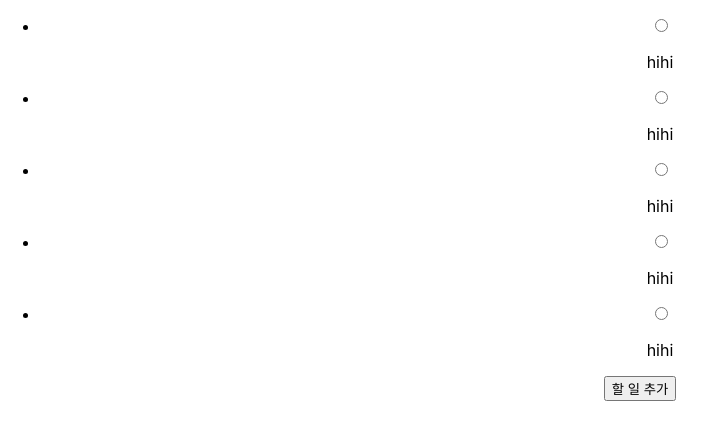
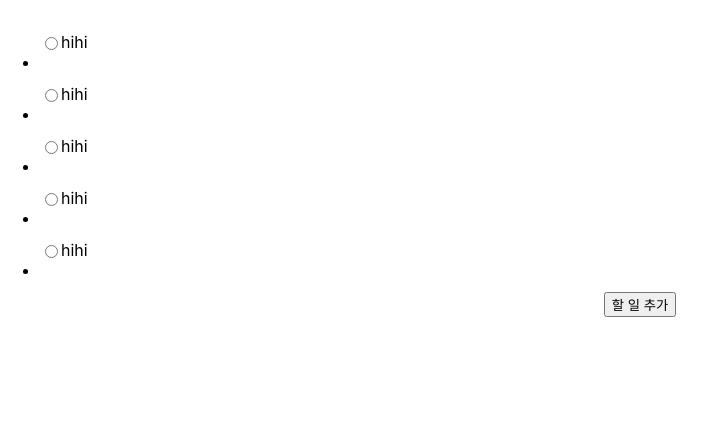
Before and after one commit to Vallista/React-Hooks-Context-API-Todo-Example, a React (Create React App) app: page / in a window 1280 px wide. Shown: the top 440 px of the page, without its empty margins (0-716 px from the left). Built offline with nearby package versions, Linux system fonts and the light colour scheme.

Commit message:
folder단위로 래핑 및 css module 파일 추가

```diff
--- a/src/components/atoms/RadioButton.tsx
+++ b/src/components/atoms/RadioButton/index.tsx
@@ -1,5 +1,7 @@
 import React from 'react'
 import classNames from 'classnames'
+
+import styles from './style.module.css'
 
 interface IProps {
   className?: string
@@ -9,7 +11,7 @@ interface IProps {
 }
 
 const RadioButton: React.FC<IProps> = ({ className, text, name, value }) => {
-  const classProps = classNames(className)
+  const classProps = classNames(className, styles['default'])
 
   return (
     <label className={classProps}>
--- /dev/null
+++ b/src/components/atoms/RadioButton/style.module.css
@@ -0,0 +1,3 @@
+.default {
+  display: flex;
+}
--- a/src/components/organisms/TodoList.tsx
+++ b/src/components/organisms/TodoList.tsx
@@ -2,9 +2,9 @@ import React from 'react'
 import classNames from 'classnames'
 import { Todo } from '../../models/Todo'
 
-import List from '../molecules/List'
-import ListItem from '../molecules/ListItem'
-import RadioButton from '../atoms/RadioButton'
+import List from '../molecules/List/index'
+import ListItem from '../molecules/ListItem/index'
+import RadioButton from '../atoms/RadioButton/index'
 import Button from '../atoms/Button'
 
 interface IProps {
```
Also changed, not shown: src/components/atoms/Button/index.tsx (renamed from src/components/atoms/Button.tsx), src/components/atoms/Button/style.module.css (added), src/components/atoms/P/index.tsx (renamed from src/components/atoms/P.tsx), src/components/atoms/P/style.module.css (added), src/components/molecules/List/index.tsx (renamed from src/components/molecules/List.tsx), src/components/molecules/List/style.module.css (added), src/components/molecules/ListItem/index.tsx (renamed from src/components/molecules/ListItem.tsx).
